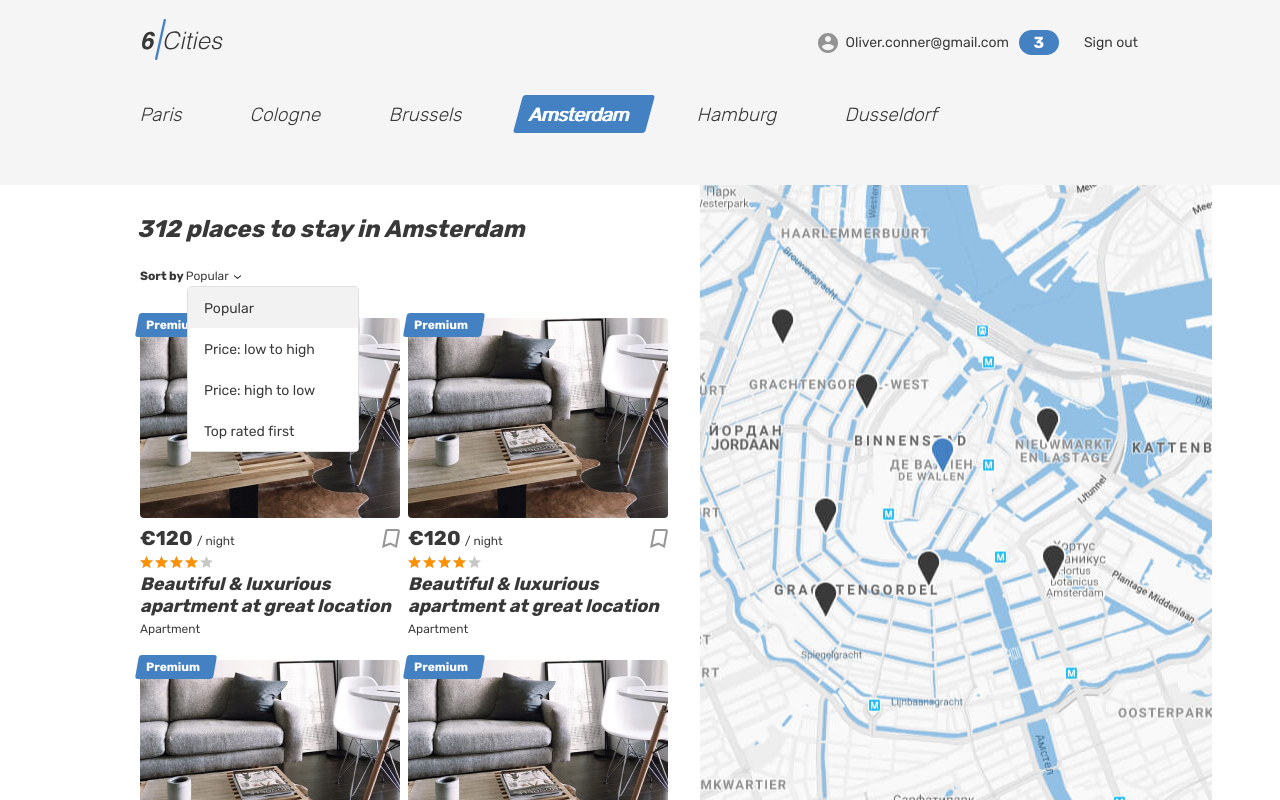
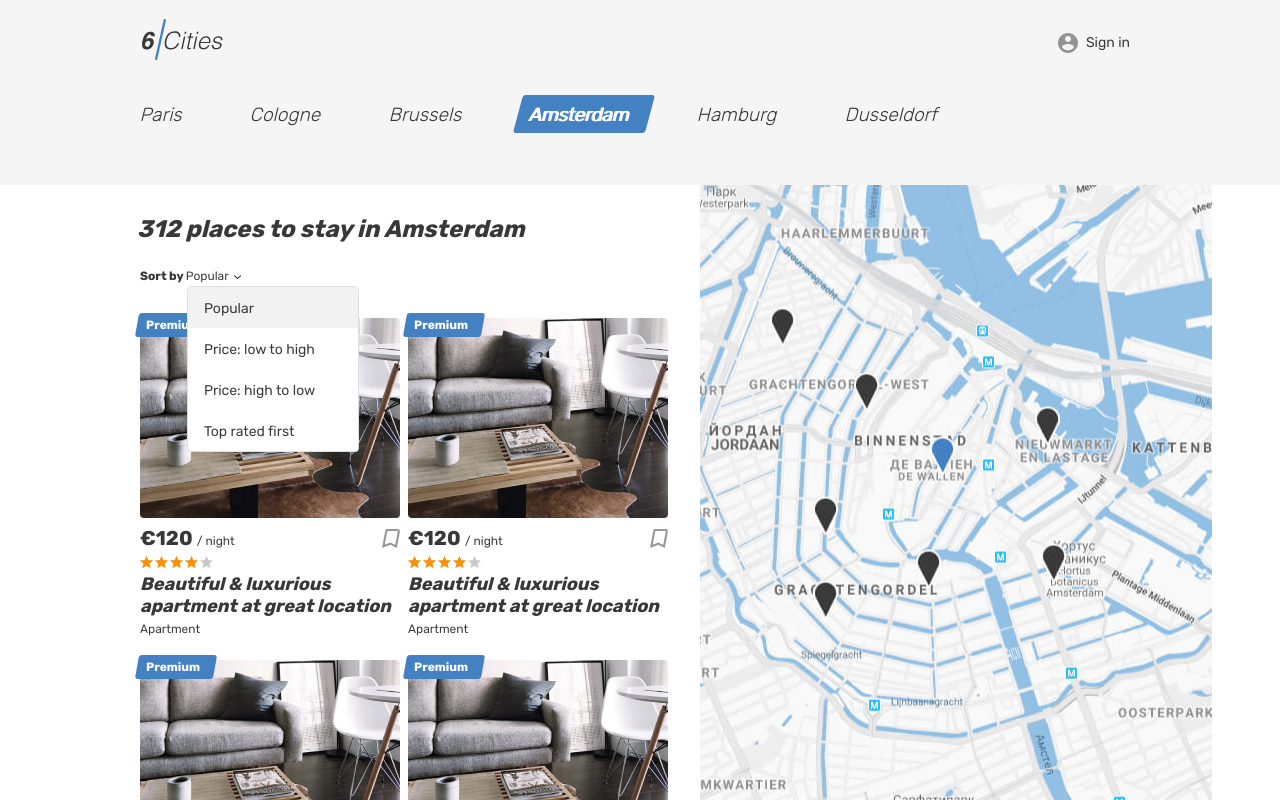
Before and after one commit to andreysgra/six-cities, a React (Vite) app: page / in a window 1280 px wide. Built offline with nearby package versions, Linux system fonts and the light colour scheme.

Commit message:
Удаляет код шапки из компонентов страниц и вносит изменения в маршрутизацию.

```diff
--- a/src/components/app/app.tsx
+++ b/src/components/app/app.tsx
@@ -6,6 +6,7 @@ import OfferPage from '../../pages/offer-page/offer-page';
 import FavoritesPage from '../../pages/favorites-page/favorites-page';
 import NotFoundPage from '../../pages/not-found-page/not-found-page';
 import PrivateRoute from '../private-route/private-route';
+import Layout from '../layout/layout';
 
 
 type AppProps = {
@@ -18,6 +19,10 @@ function App({offersCount}: AppProps) {
   return (
     <BrowserRouter>
       <Routes>
+        <Route
+          path={AppRoute.Root}
+          element={<Layout authorizationStatus={authorizationStatus} />}
+        >
           <Route
             index
             element={<MainPage offersCount={offersCount} />}
@@ -54,6 +59,7 @@ function App({offersCount}: AppProps) {
             path="*"
             element={<NotFoundPage />}
           />
+        </Route>
       </Routes>
     </BrowserRouter>
   );
--- a/src/pages/favorites-page/favorites-page.tsx
+++ b/src/pages/favorites-page/favorites-page.tsx
@@ -1,45 +1,8 @@
+import {Fragment} from 'react';
+
 function FavoritesPage() {
   return (
-    <div className="page">
-      <header className="header">
-        <div className="container">
-          <div className="header__wrapper">
-            <div className="header__left">
-              <a className="header__logo-link" href="main.html">
-                <img
-                  className="header__logo"
-                  src="img/logo.svg"
-                  alt="6 cities logo"
-                  width={81}
-                  height={41}
-                />
-              </a>
-            </div>
-            <nav className="header__nav">
-              <ul className="header__nav-list">
-                <li className="header__nav-item user">
-                  <a
-                    className="header__nav-link header__nav-link--profile"
-                    href="#"
-                  >
-                    <div className="header__avatar-wrapper user__avatar-wrapper"></div>
-                    <span className="header__user-name user__name">
-                  Oliver.conner@gmail.com
-                    </span>
-                    <span className="header__favorite-count">3</span>
-                  </a>
-                </li>
-                <li className="header__nav-item">
-                  <a className="header__nav-link" href="#">
-                    <span className="header__signout">Sign out</span>
-                  </a>
-                </li>
-              </ul>
-            </nav>
-          </div>
-        </div>
-      </header>
-
+    <Fragment>
       <main className="page__main page__main--favorites">
         <div className="page__favorites-container container">
           <section className="favorites">
@@ -224,8 +187,7 @@ function FavoritesPage() {
           />
         </a>
       </footer>
-    </div>
-
+    </Fragment>
   );
 }
 
--- a/src/pages/login-page/login-page.tsx
+++ b/src/pages/login-page/login-page.tsx
@@ -1,18 +1,5 @@
 function LoginPage() {
   return (
-    <div className="page page--gray page--login">
-      <header className="header">
-        <div className="container">
-          <div className="header__wrapper">
-            <div className="header__left">
-              <a className="header__logo-link" href="main.html">
-                <img className="header__logo" src="img/logo.svg" alt="6 cities logo" width="81" height="41"/>
-              </a>
-            </div>
-          </div>
-        </div>
-      </header>
-
     <main className="page__main page__main--login">
       <div className="page__login-container container">
         <section className="login">
@@ -52,7 +39,6 @@ function LoginPage() {
         </section>
       </div>
     </main>
-    </div>
   );
 }
 
--- a/src/pages/main-page/main-page.tsx
+++ b/src/pages/main-page/main-page.tsx
@@ -6,43 +6,6 @@ type MainPageProps = {
 
 function MainPage({offersCount}: MainPageProps) {
   return (
-    <div className="page page--gray page--main">
-      <header className="header">
-        <div className="container">
-          <div className="header__wrapper">
-            <div className="header__left">
-              <a className="header__logo-link header__logo-link--active">
-                <img
-                  className="header__logo"
-                  src="img/logo.svg"
-                  alt="6 cities logo"
-                  width={81}
-                  height={41}
-                />
-              </a>
-            </div>
-            <nav className="header__nav">
-              <ul className="header__nav-list">
-                <li className="header__nav-item user">
-                  <a
-                    className="header__nav-link header__nav-link--profile"
-                    href="#"
-                  >
-                    <div className="header__avatar-wrapper user__avatar-wrapper"></div>
-                    <span className="header__user-name user__name">Oliver.conner@gmail.com</span>
-                    <span className="header__favorite-count">3</span>
-                  </a>
-                </li>
-                <li className="header__nav-item">
-                  <a className="header__nav-link" href="#">
-                    <span className="header__signout">Sign out</span>
-                  </a>
-                </li>
-              </ul>
-            </nav>
-          </div>
-        </div>
-      </header>
     <main className="page__main page__main--index">
       <h1 className="visually-hidden">Cities</h1>
       <div className="tabs">
@@ -122,7 +85,6 @@ function MainPage({offersCount}: MainPageProps) {
         </div>
       </div>
     </main>
-    </div>
   );
 }
 
--- a/src/pages/not-found-page/not-found-page.tsx
+++ b/src/pages/not-found-page/not-found-page.tsx
@@ -4,7 +4,6 @@ import './not-found-page.css';
 
 function NotFoundPage() {
   return (
-    <div className="page page--gray">
     <main className="page__main">
       <div className="container">
         <section className="not-found">
@@ -17,7 +16,6 @@ function NotFoundPage() {
         </section>
       </div>
     </main>
-    </div>
   );
 }
 
--- a/src/pages/offer-page/offer-page.tsx
+++ b/src/pages/offer-page/offer-page.tsx
@@ -1,45 +1,5 @@
 function OfferPage() {
   return (
-    <div className="page">
-      <header className="header">
-        <div className="container">
-          <div className="header__wrapper">
-            <div className="header__left">
-              <a className="header__logo-link" href="main.html">
-                <img
-                  className="header__logo"
-                  src="img/logo.svg"
-                  alt="6 cities logo"
-                  width={81}
-                  height={41}
-                />
-              </a>
-            </div>
-            <nav className="header__nav">
-              <ul className="header__nav-list">
-                <li className="header__nav-item user">
-                  <a
-                    className="header__nav-link header__nav-link--profile"
-                    href="#"
-                  >
-                    <div className="header__avatar-wrapper user__avatar-wrapper"></div>
-                    <span className="header__user-name user__name">
-                  Oliver.conner@gmail.com
-                    </span>
-                    <span className="header__favorite-count">3</span>
-                  </a>
-                </li>
-                <li className="header__nav-item">
-                  <a className="header__nav-link" href="#">
-                    <span className="header__signout">Sign out</span>
-                  </a>
-                </li>
-              </ul>
-            </nav>
-          </div>
-        </div>
-      </header>
-
     <main className="page__main page__main--offer">
       <section className="offer">
         <div className="offer__gallery-container container">
@@ -462,7 +422,6 @@ function OfferPage() {
         </section>
       </div>
     </main>
-    </div>
   );
 }
 
```
Lines whose indentation alone changed are shown as unchanged.
